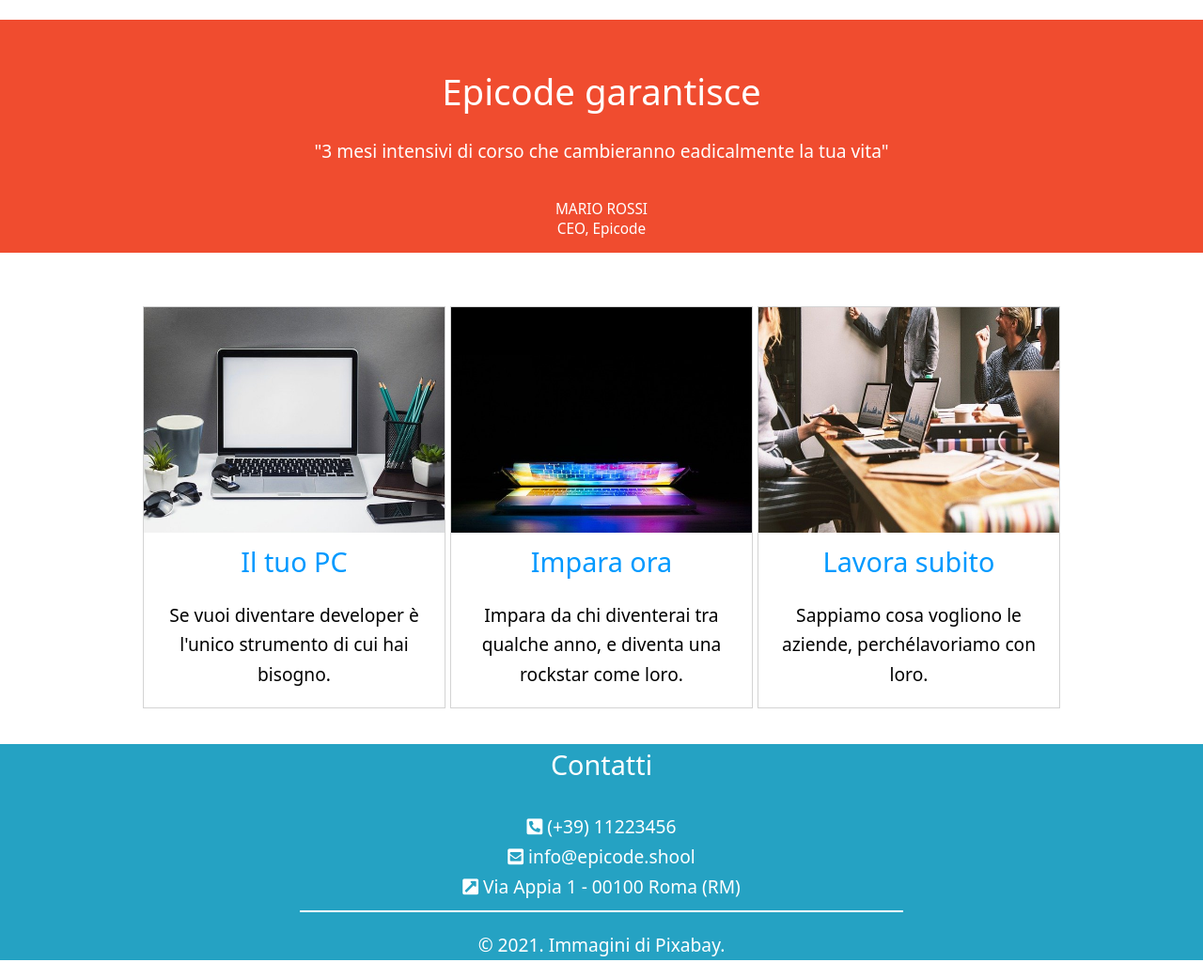
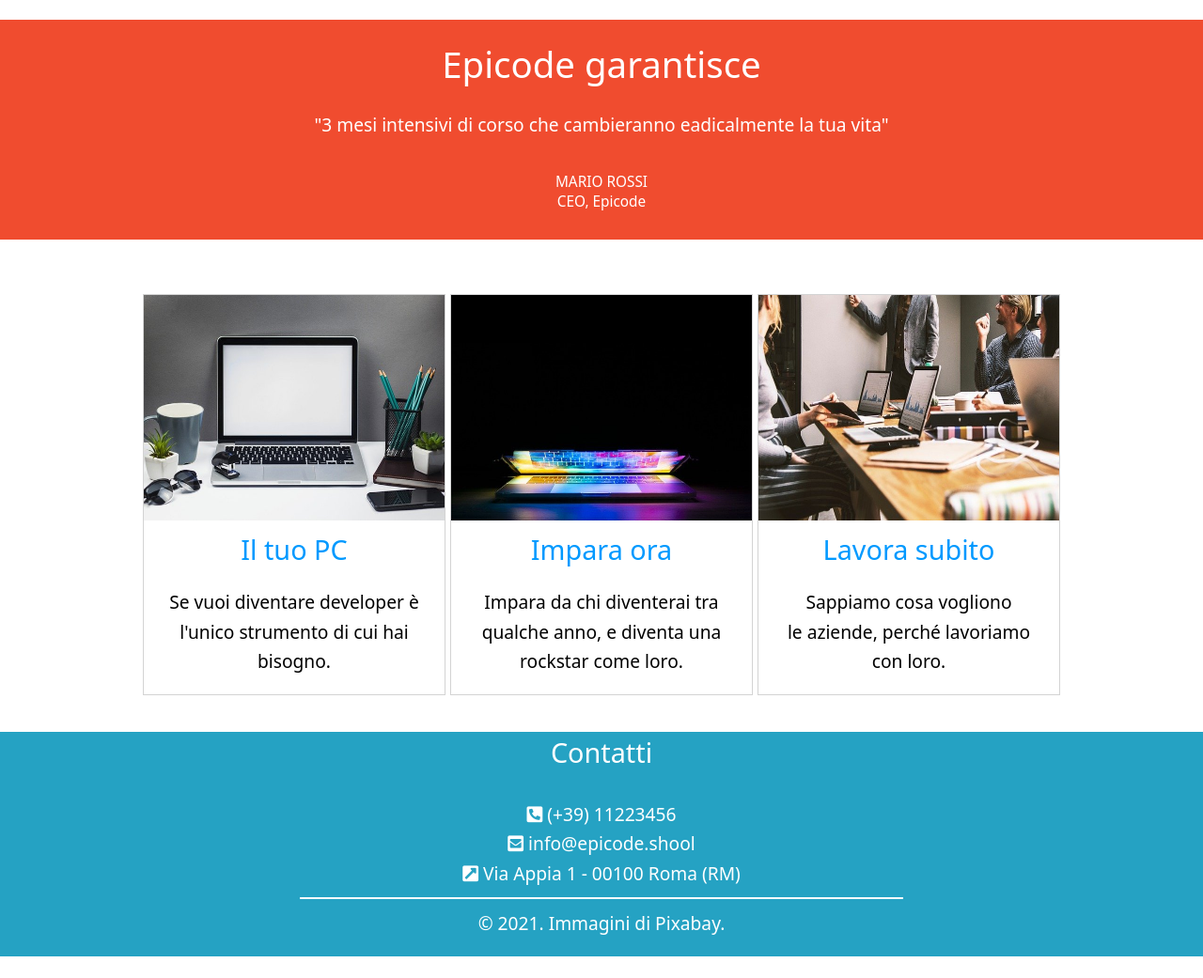
Before and after one commit to VincenzoDePascale/S1-L5-wp-, a plain HTML site: page indexDesktop.html in a window 1280 px wide. Shown: the part 991-2032 px from the top of the page at 94% size. After the commit the page ends 2009 px from the top, so only its background shows below. Drawn offline with Linux system fonts and the light colour scheme.

Commit message:
css desktop
fixed desktop layout

```diff
--- a/assets/css/styleDesktop.css
+++ b/assets/css/styleDesktop.css
@@ -93,6 +93,8 @@ button {
 .circle,
 .rightArticles {
   display: inline-block;
+  text-align: center;
+  width: 40vw;
 }
 
 .rightArticles {
@@ -109,6 +111,7 @@ button {
 }
 
 .divOrange > h1 {
+  padding-top: 0em;
   text-decoration: none;
   color: white;
 }
@@ -117,7 +120,7 @@ button {
   font-size: 0.8em;
   line-height: normal;
   padding-top: 1em;
-  padding-bottom: 1em;
+  padding-bottom: 2em;
   margin: 0px;
 }
 
@@ -131,7 +134,7 @@ button {
 
 .img {
   height: 240px;
-  width: 400px;
+  width: 341px;
 }
 
 .divBorder {
@@ -172,3 +175,8 @@ footer hr {
   width: 50%;
   border: 1px solid white;
 }
+
+footer .end {
+  margin: 0;
+  padding-bottom: 1em;
+}
--- a/indexDesktop.html
+++ b/indexDesktop.html
@@ -38,6 +38,9 @@
           </p>
           <button type="submit">PARTIAMO!</button>
         </div>
+        <!--
+          non sono riuscito a risolvere l'allineamento dei due div "circle" e "rightarticles"
+        -->
         <div class="block2">
           <div class="circle">
             <img src="./assets/images/notebook.jpg" alt="notebook" />
@@ -73,7 +76,7 @@
         </div>
         <div class="divOrange">
           <h1>Epicode garantisce</h1>
-          <p>
+          <p id="italic">
             "3 mesi intensivi di corso che cambieranno eadicalmente la tua vita"
           </p>
           <p class="divFooter">
@@ -108,14 +111,24 @@
             </p>
           </div>
         </div>
-
+        <!--
+          senza il br nell'ultimo p il layout si modifica in maniera anomala
+          modificando l'allineamento dei divBorder quando si passa dalla risoluzione
+          di 1366px a quella di 1920px. Questo problema è dato dal fatto che l'ultimo
+          p di questo div è più breve e si divide in sole due righe rispetto agli altri p
+          dei due div precedenti che a risoluzioni inferiori di dividono su tre righe.
+          Questa problematica andrebbe risolta con flexbox?
+        -->
         <div class="divBorder">
           <div class="divimg">
             <img class="img" src="./assets/images/foto3.jpg" alt="foto3" />
           </div>
           <div>
             <h2>Lavora subito</h2>
-            <p>Sappiamo cosa vogliono le aziende, perchélavoriamo con loro.</p>
+            <p>
+              Sappiamo cosa vogliono <br />
+              le aziende, perché lavoriamo con loro.
+            </p>
           </div>
         </div>
       </div>
@@ -137,7 +150,7 @@
         </p>
       </div>
       <hr />
-      <p>&copy; 2021. Immagini di <a href="#">Pixabay</a>.</p>
+      <p class="end">&copy; 2021. Immagini di <a href="#">Pixabay</a>.</p>
     </footer>
   </body>
 </html>
```
